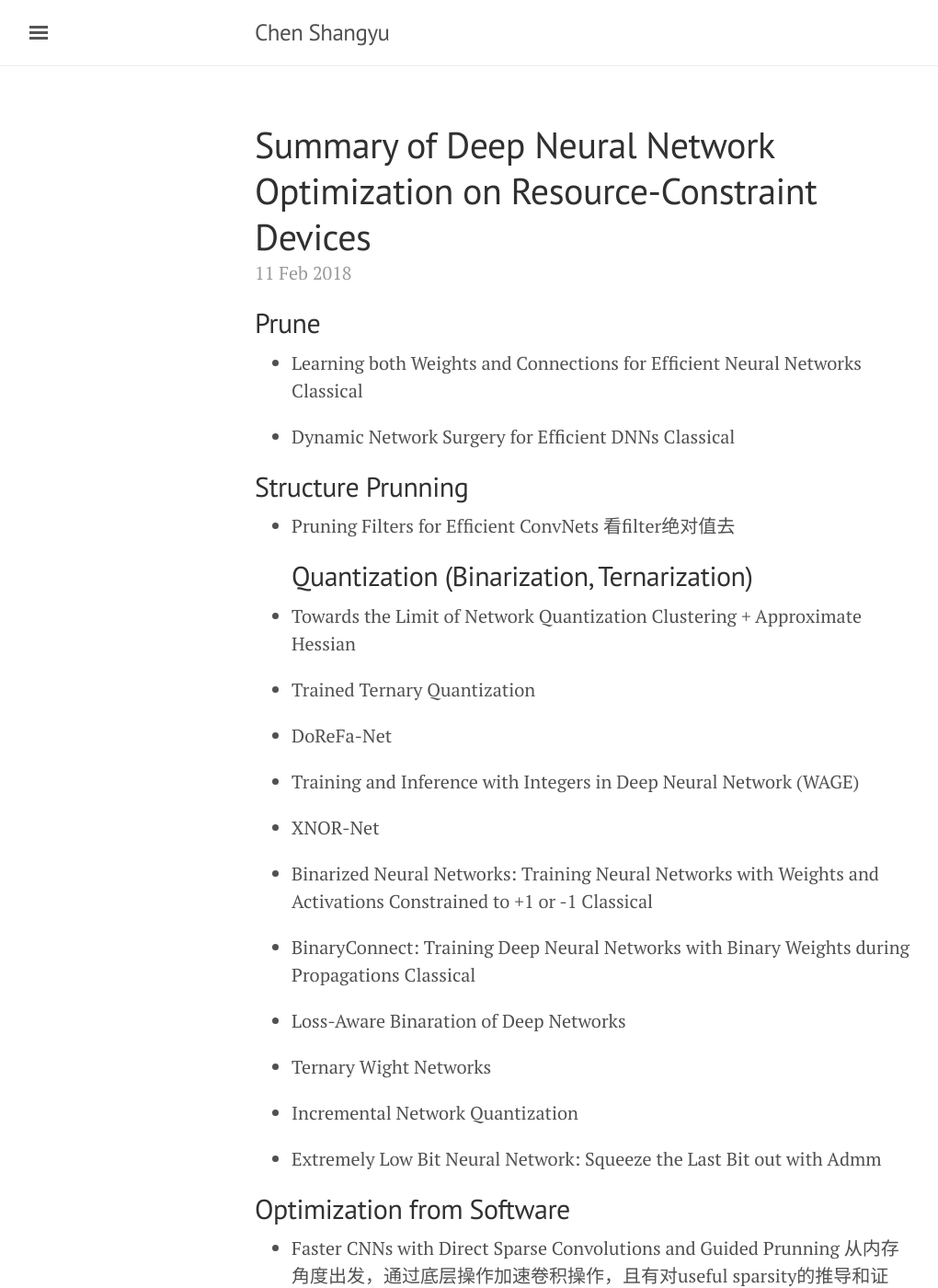
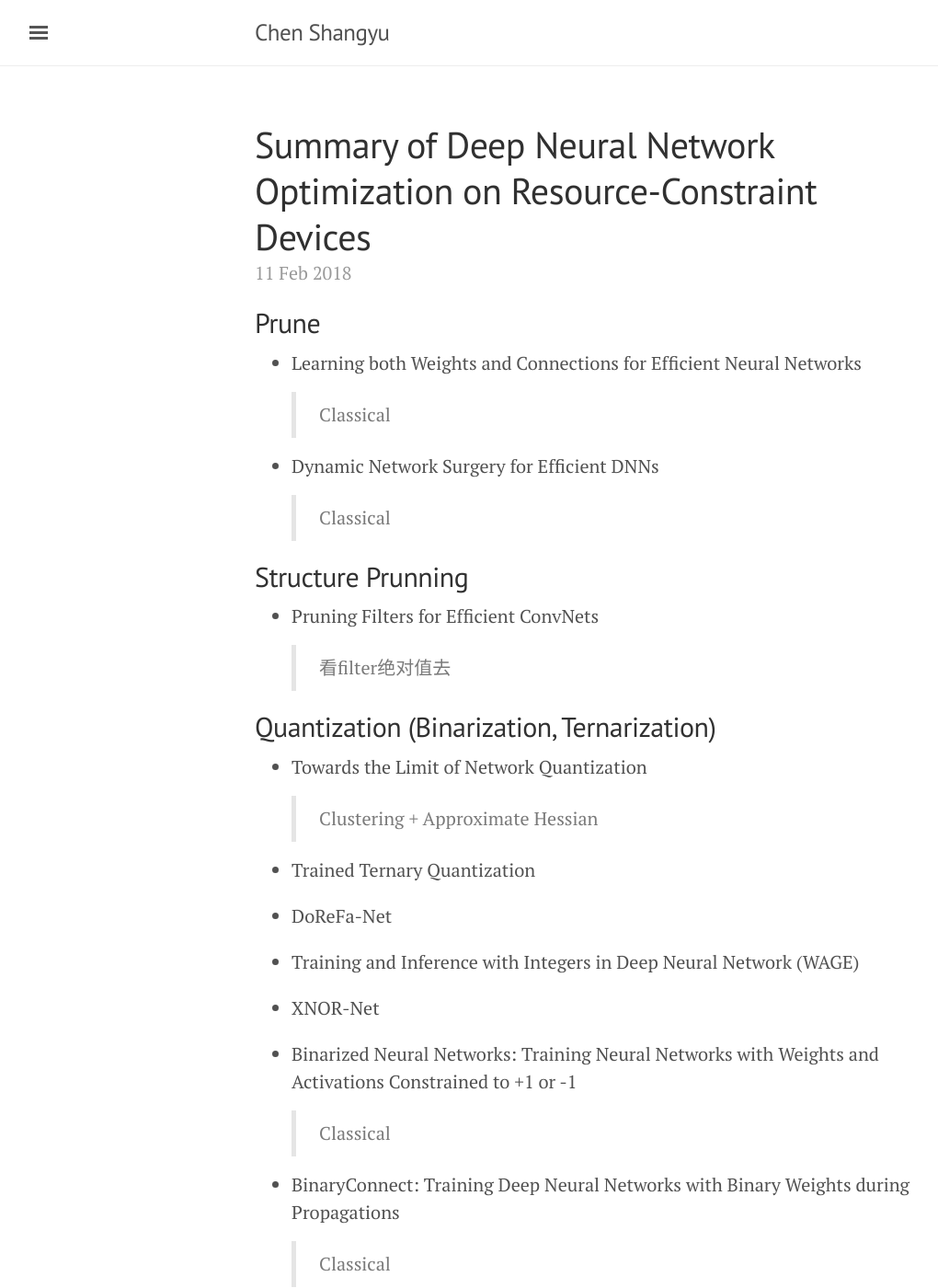
Before and after one commit to csyhhu/csyhhu.github.io, a Jekyll site: the page built from _posts/2018-02-11-Summary-of-Deep-Neural-Network-Optimization.md, in a window 1280 px wide and 1400 px high. Shown: the whole window at 92% size, without its empty margins (3-1023 px from the left). Built offline with Jekyll 4.4.1, drawn with Linux system fonts in a browser that asks for light colours; some of the changed text lies outside the part shown.

Commit message:
make some changes

```diff
--- a/_posts/2018-02-11-Summary-of-Deep-Neural-Network-Optimization.md
+++ b/_posts/2018-02-11-Summary-of-Deep-Neural-Network-Optimization.md
@@ -5,18 +5,19 @@ title: Summary of Deep Neural Network Optimization on Resource-Constraint Device
 
 ## Prune
 *  Learning both Weights and Connections for Efficient Neural Networks
-Classical
+> Classical
 
 * Dynamic Network Surgery for Efficient DNNs
-Classical
+> Classical
 
 
 ## Structure Prunning
 * Pruning Filters for Efficient ConvNets
-看filter绝对值去
+> 看filter绝对值去
+
 ## Quantization (Binarization, Ternarization)
 * Towards the Limit of Network Quantization
-Clustering + Approximate Hessian
+> Clustering + Approximate Hessian
 
 * Trained Ternary Quantization
 
@@ -27,10 +28,10 @@ Clustering + Approximate Hessian
 * XNOR-Net
 
 * Binarized Neural Networks: Training Neural Networks with Weights and Activations Constrained to +1 or -1
-Classical
+> Classical
 
 * BinaryConnect: Training Deep Neural Networks with Binary Weights during Propagations
-Classical
+>  Classical
 
 * Loss-Aware Binaration of Deep Networks
 
@@ -42,12 +43,12 @@ Classical
 
 ## Optimization from Software
 * Faster CNNs with Direct Sparse Convolutions and Guided Prunning
-从内存角度出发，通过底层操作加速卷积操作，且有对useful sparsity的推导和证明，对比实验很充分。
+> 从内存角度出发，通过底层操作加速卷积操作，且有对useful sparsity的推导和证明，对比实验很充分。
 * SBNet: Sparse Blocks Networks for Fast Inference
-思想很简单，把非稀疏的input聚在一起处理。因为Dense Convolution已经被优化得很好，但工程性极强。
+> 思想很简单，把非稀疏的input聚在一起处理。因为Dense Convolution已经被优化得很好，但工程性极强。
 
 ##  Miscellaneous
 * Compressing Neural Network with the Hashing Trick
 
 * Interleaved Group Convolutions for Deep Neural Networks
-按channel切开input feature做卷积（早期AlexNet分组卷积思想），再把来自不同的partition的feature maps组一起做第二次卷积
+>  按channel切开input feature做卷积（早期AlexNet分组卷积思想），再把来自不同的partition的feature maps组一起做第二次卷积
--- a/articles.html
+++ b/articles.html
@@ -2,6 +2,10 @@
 layout: page
 title: Article list
 ---
+
+- <a href="/2018/02/11/Summary-of-Deep-Neural-Network-Optimization">Summary of Deep Neural Network Optimization on Resource-Constraint Devices</a>
+
+<br>
 
 - <a href="/2017/11/05/Network-Sparsity">Network Sparsity in ICML 2017</a>
 
```
